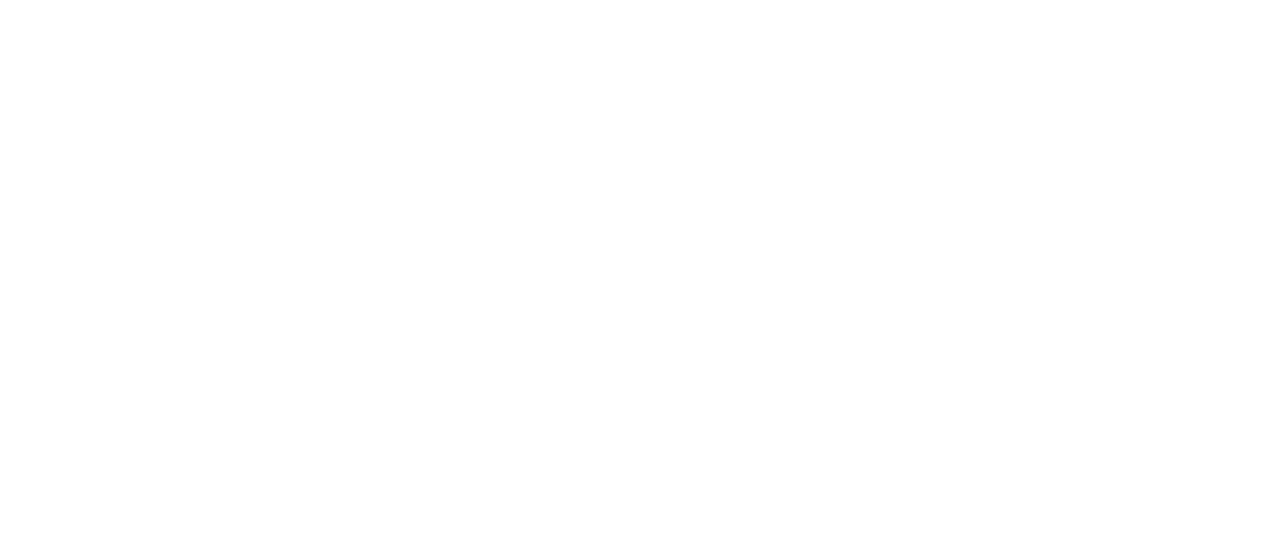
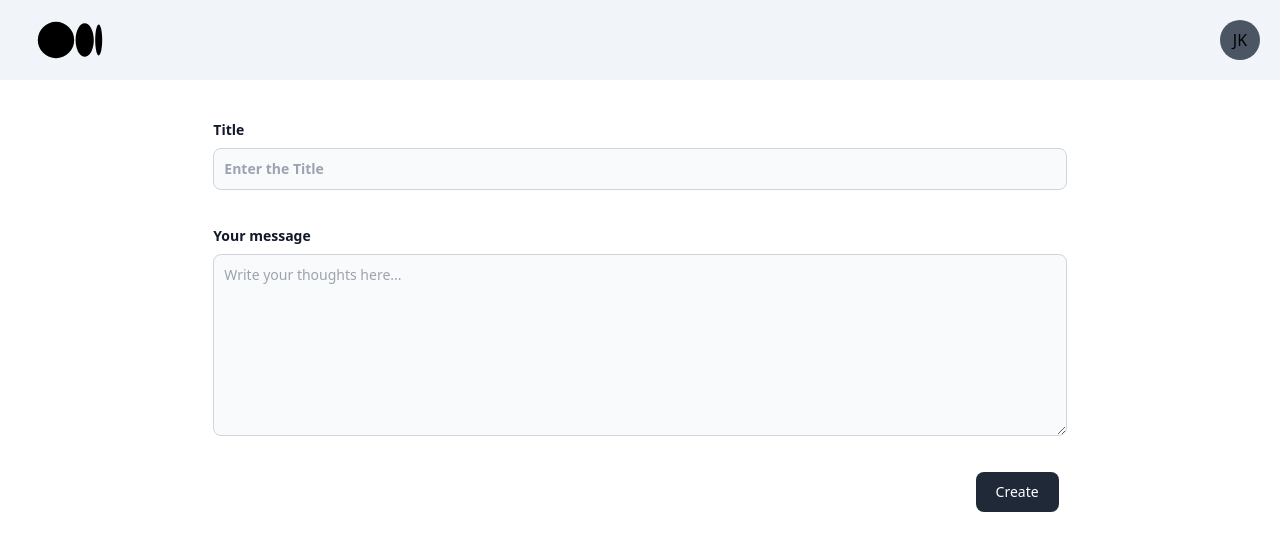
Before and after one commit to Fluttery-Dev/blogging_website, a React (Vite) app in the folder frontend/: page /blog/create in a window 1280 px wide. Shown: the top 550 px of the page. Built offline with nearby package versions, Linux system fonts and the light colour scheme.

Commit message:
done with create blog app

```diff
--- a/frontend/src/pages/create_blogs.tsx
+++ b/frontend/src/pages/create_blogs.tsx
@@ -1,5 +1,26 @@
+import { Appbar } from "../components/appbar"
+import { LabelledInput } from "../components/labelled_input"
+
 export const CreateBlog = ()=>{
     return (
-        <div></div>
+        <div className="flex flex-col items-center h-screen">
+            <Appbar></Appbar>
+            <div className="w-2/3 h-1/2 flex flex-col justify-between">
+                <LabelledInput label="Title" placeholder="Enter the Title" onChange={()=>{}}></LabelledInput>
+                <Content></Content>
+                <button type="button"  className="self-end w-fit text-white bg-gray-800 hover:bg-gray-900 focus:outline-none focus:ring-4 focus:ring-gray-300 font-medium rounded-lg text-sm px-5 py-2.5 me-2 mb-2">Create</button>
+            </div>
+        </div>
     )
 }
+
+const Content = ()=>{
+    return (
+        <div>
+
+            <label htmlFor="message" className="block mb-2 text-sm font-bold text-gray-900 ">Your message</label>
+            <textarea id="message" rows={8} className="block p-2.5 w-full text-sm text-gray-900 bg-gray-50 rounded-lg border border-gray-300 focus:ring-blue-500 focus:border-blue-500" placeholder="Write your thoughts here..."></textarea>
+
+        </div>
+    )
+}
```
